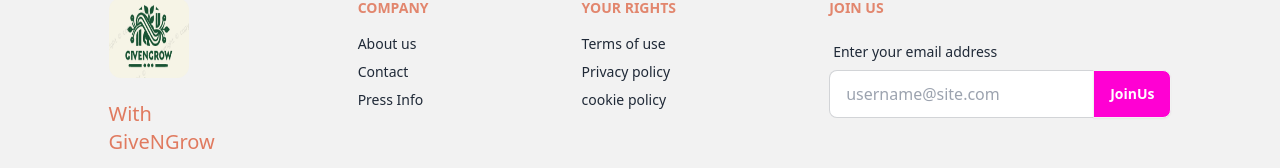
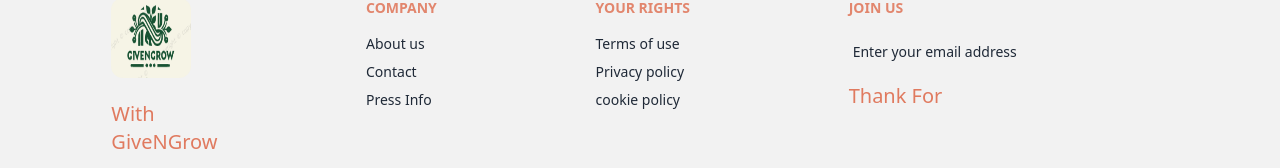
Before and after one commit to ABUNAYEM7/GiveNGrow-Client, a React (Vite) app: page / in a window 1280 px wide. Shown: the part 2230-2398 px from the top of the page. Built offline with nearby package versions, Linux system fonts and the light colour scheme; no server answers; sample sign-in values are in the browser's storage.

Commit message:
Add typeAnimation

```diff
--- a/src/MainLayout/MainLayout.jsx
+++ b/src/MainLayout/MainLayout.jsx
@@ -1,8 +1,7 @@
 import React from 'react'
 import Navbar from '../components/Navbar'
 import { Outlet } from 'react-router'
-import Footer from '../Pages/Footer'
-
+import Footer from '../components/Footer'
 const MainLayout = () => {
   return (
     <div className='max-w-screen-2xl mx-auto'>
--- a/src/Pages/Footer.jsx
+++ b/src/components/Footer.jsx
@@ -1,7 +1,13 @@
 import { TypeAnimation } from "react-type-animation"
 import logo from "../assets/logo.PNG"
 import { Link } from "react-router"
+import { useContext } from "react"
+import { AuthContext } from "../AuthProvider/AuthProvider"
+import Swal from "sweetalert2"
+
 const Footer = () => {
+  const {user} = useContext(AuthContext)
+
   return (
     <footer className="footer justify-items-center bg-base-200 text-base-content p-10">
   <nav className="w-24 h-40 ">
@@ -41,11 +47,29 @@
         <span className="label-text">Enter your email address</span>
       </label>
       <div className="join">
+        {user?.email ?
+         <h3 className="w-11/12  text-xl  font-medium text-primary mt-3">
+         <TypeAnimation
+           sequence={[
+             `${user?.email?.split('@')[0]}`,
+             2000,
+             "Thank For Join us",
+             2000,
+           ]}
+           wrapper="p"
+           cursor={true}
+           repeat={Infinity}
+         />
+       </h3>
+         :
+        <>
         <input
           type="text"
           placeholder="username@site.com"
           className="input input-bordered join-item" />
-        <button className="btn bg-secondary text-white join-item">JoinUs</button>
+        <button
+        className="btn bg-secondary text-white join-item">JoinUs</button>
+        </>}
       </div>
     </fieldset>
   </form>
--- a/src/components/Navbar.jsx
+++ b/src/components/Navbar.jsx
@@ -59,8 +59,10 @@
   const handleMouseLeave = () => {
     setTimeout(() => {
       setTooltipVisible(false);
-    }, 2000);
+    }, 1500);
   };
+
+
 
   return (
     <div className="navbar px-4">
```
